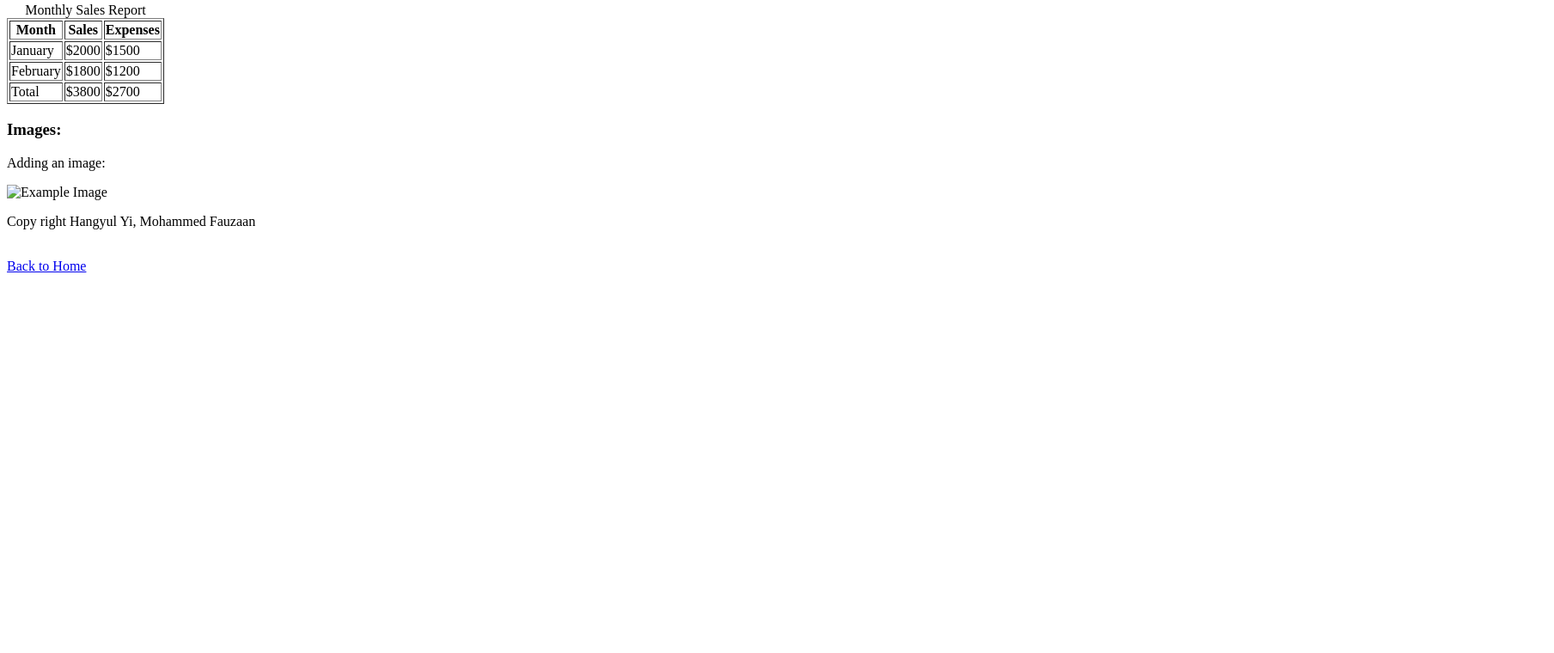
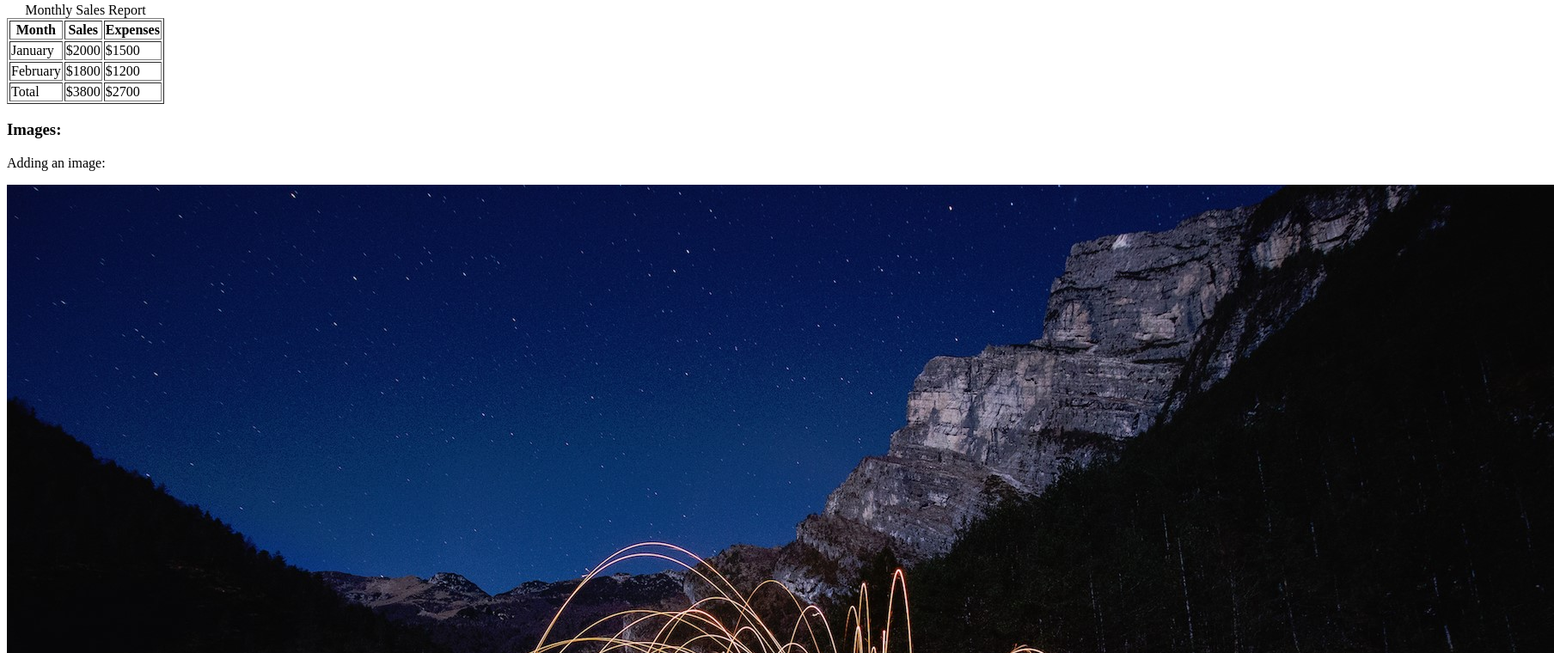
Before and after one commit to hangyulyi/ENSF381Lab2, a plain HTML site: page news.html in a window 1280 px wide. Shown: the part 1072-1832 px from the top of the page at 86% size, 1808 px wide, since content can reach past the window. Before the commit the page ends 1399 px from the top, so only its background shows below. Drawn offline with Linux system fonts and the light colour scheme.

Commit message:
pROTOTYPE RE

```diff
--- a/news.html
+++ b/news.html
@@ -126,7 +126,7 @@ Description : A simple HTML file.
 
 		<h3>Images:</h3>
         <p>Adding an image:</p>
-        <img src="example.jpg" alt="Example Image"> <!--Fix addressing issue-->
+        <img src="images/example.jpg" alt="Example Image"> <!--Fix addressing issue-->
     </section>
 
     <footer>
```
